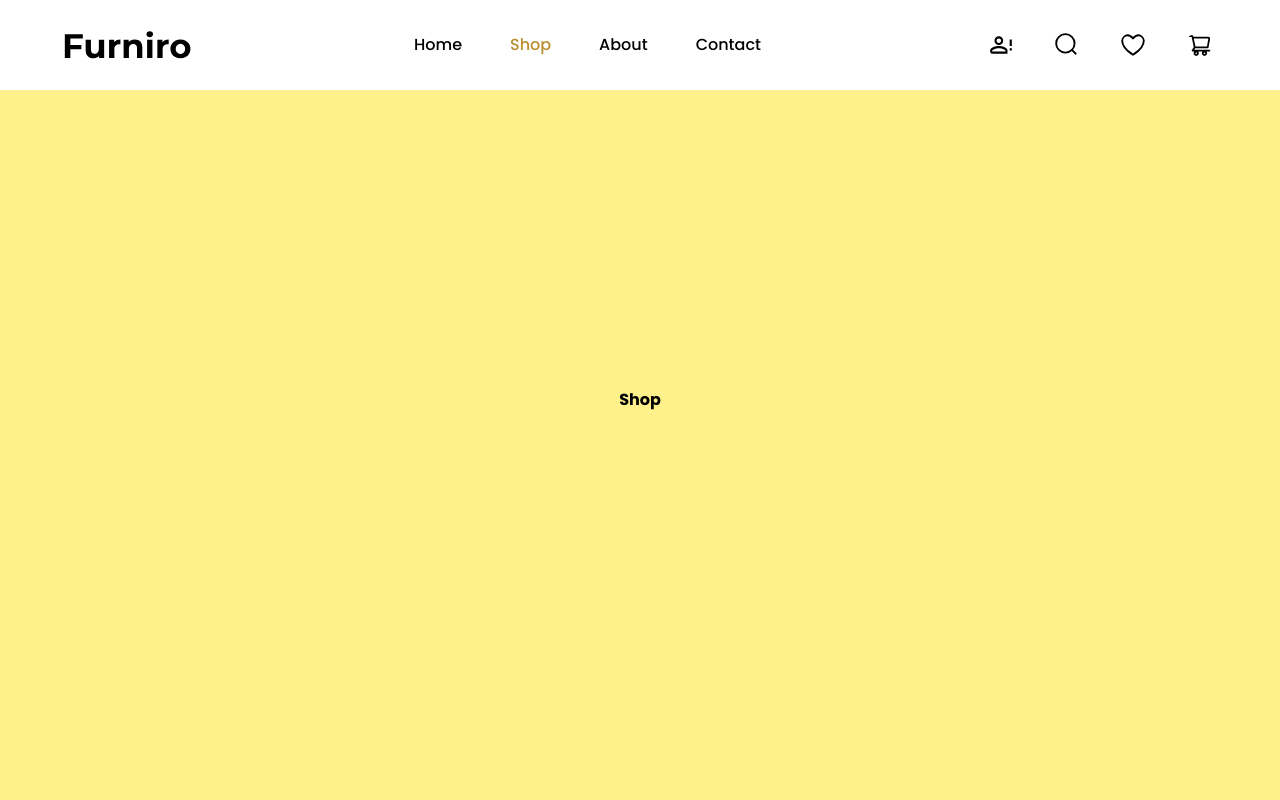
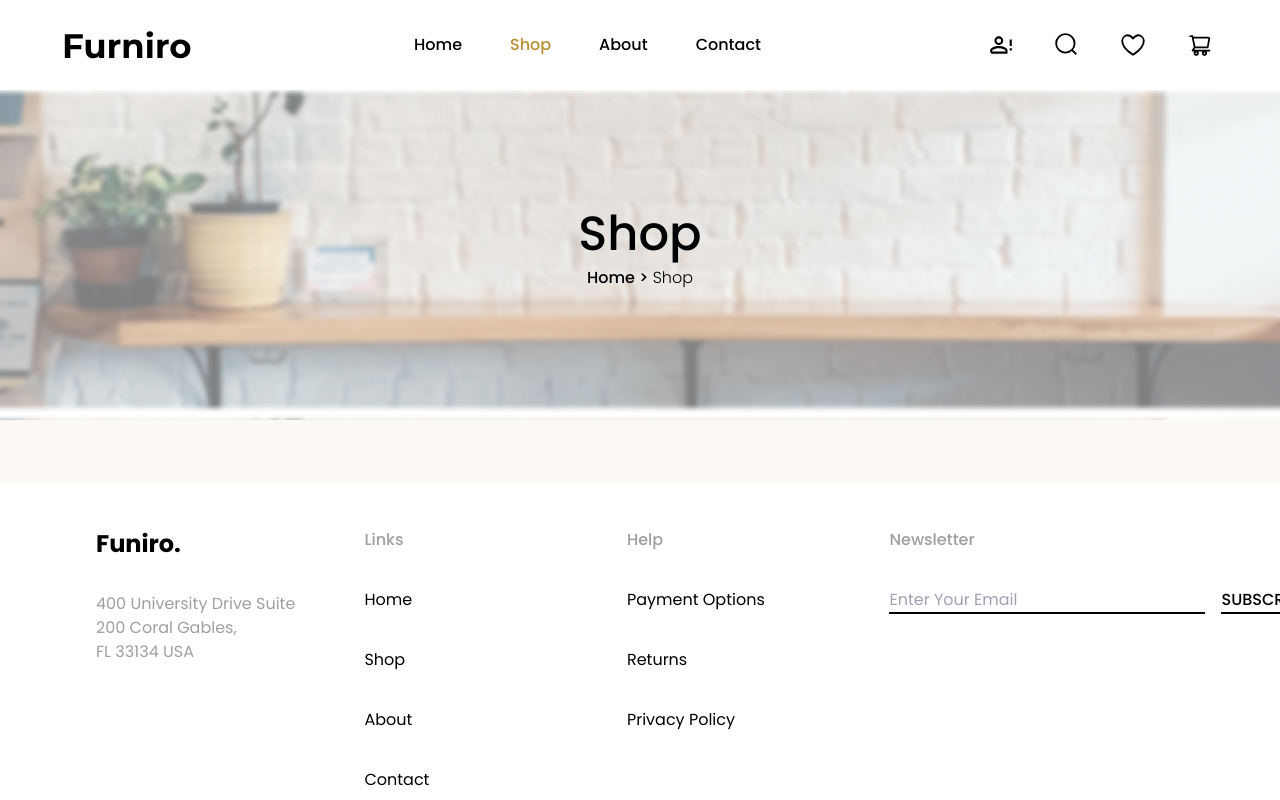
Before and after one commit to RaeezAli/Furniture-Ecommerce, a React (Vite) app: page /shop in a window 1280 px wide. Shown: the top 800 px of the page. Built offline with nearby package versions, Linux system fonts and the light colour scheme.

Commit message:
Common Component Added

```diff
--- /dev/null
+++ b/src/components/common/Hero.jsx
@@ -0,0 +1,10 @@
+
+export default function Hero({ titles }) {
+
+    return (
+        <div style={{ backdropFilter: 'blur(6px)' }} className="h-[340px] flex justify-center items-center flex-col text-black bg-common-background bg-center gap-2">
+            <h1 className="text-5xl font-medium">{titles[0]}</h1>
+            <p className="text-base font-medium">Home {'>'} <span className="font-light">{titles[1]}</span></p>
+        </div>
+    )
+}
--- a/src/screens/About.jsx
+++ b/src/screens/About.jsx
@@ -1,6 +1,16 @@
+import Hero from "../components/common/Hero";
 
 export default function About() {
+
+  const titles = ['About', 'About'];
+
   return (
-    <div className="h-screen flex justify-center items-center font-bold bg-yellow-200">About</div>
+    <>
+      <main id='page-3' className='mt-20'>
+      <section className="w-full">
+        <Hero titles={titles} />
+      </section>
+      </main>
+    </>
   )
 }
--- a/src/screens/Contact.jsx
+++ b/src/screens/Contact.jsx
@@ -1,6 +1,15 @@
+import Hero from "../components/common/Hero";
 
 export default function Contact() {
+
+  const titles = ['Contact' , 'Contact']
+
   return (
-    <div className="h-screen flex justify-center items-center font-bold bg-yellow-200">Contact</div>
+    <main id='page-4' className='mt-20'>
+      <section className="w-full">
+        <Hero titles={titles} />
+      </section>
+
+    </main>
   )
 }
--- a/src/screens/Shop.jsx
+++ b/src/screens/Shop.jsx
@@ -1,6 +1,16 @@
+import Hero from "../components/common/Hero";
 
 export default function Shop() {
+
+  const titles = ['Shop', 'Shop'];
+
   return (
-    <div className="h-screen flex justify-center items-center font-bold bg-yellow-200">Shop</div>
+    <main id='page-2' className='mt-20'>
+      <section className="w-full">
+        <Hero titles={titles} />
+      </section>
+      <section style={{ background: 'rgba(252, 248, 243, 1)' }} className='w-full p-8 '>
+      </section>
+    </main>
   )
 }
--- a/tailwind.config.js
+++ b/tailwind.config.js
@@ -8,6 +8,7 @@ export default {
     extend: {
       backgroundImage: {
         'hero-pattern': "url('./src/Images/Home/home-background.png')",
+        'common-background': "url('./src/Images/Common/Common.jpeg')",
       }
     },
   },
```
Also changed, not shown: src/Images/Common/Common.jpeg (added).
